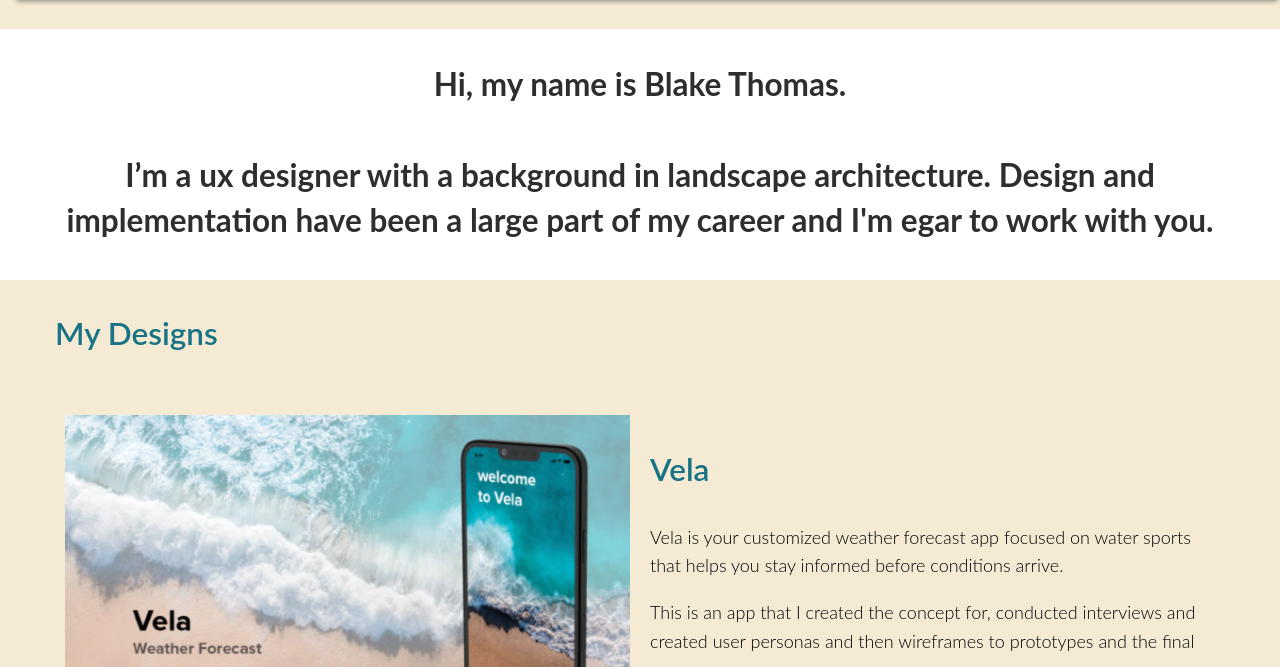
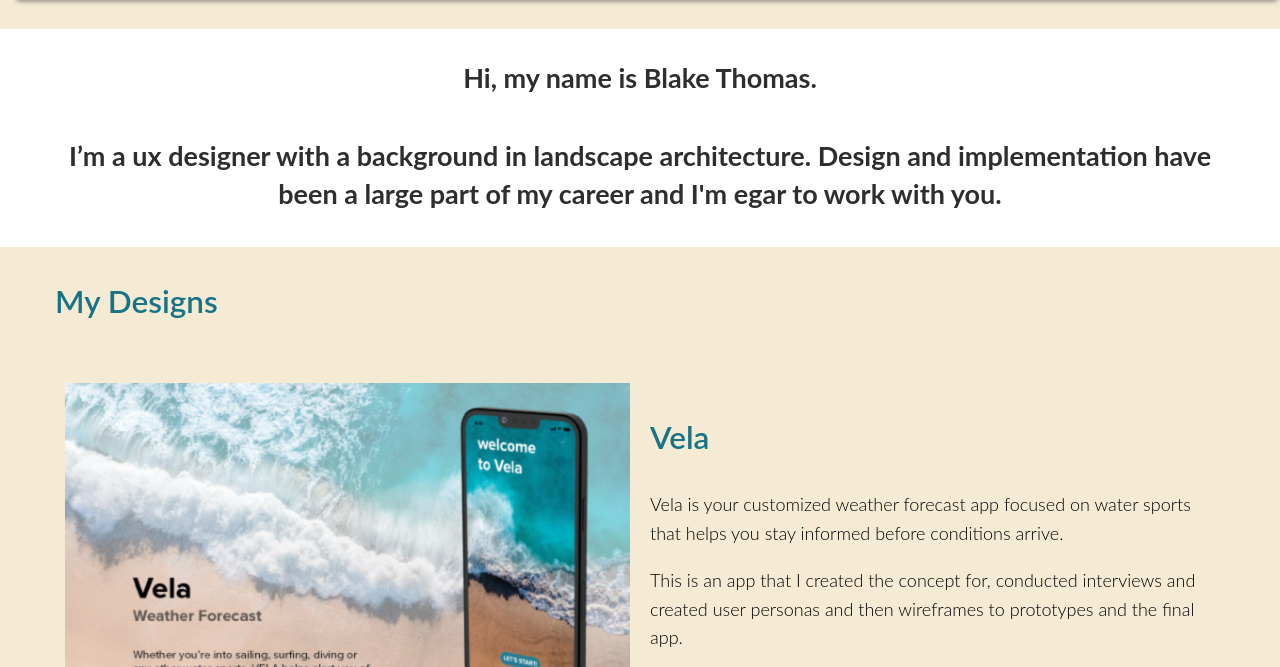
Before and after one commit to rbtclemsonla/portfolio-website, a plain HTML site: page index.html in a window 1280 px wide. Shown: the part 119-786 px from the top of the page. Drawn offline with nearby package versions, Linux system fonts and the light colour scheme.

Commit message:
hero font size

```diff
--- a/css/style.css
+++ b/css/style.css
@@ -30,12 +30,12 @@ h4 {
 }
 
 h1 {
-    font-size: 1.75em;
+    font-size: 1.50em;
     font-weight: 700;
 }
 
 h2 {
-    font-size: 1.75em;
+    font-size: 1.50em;
     font-weight: 700;
 }
 
```
